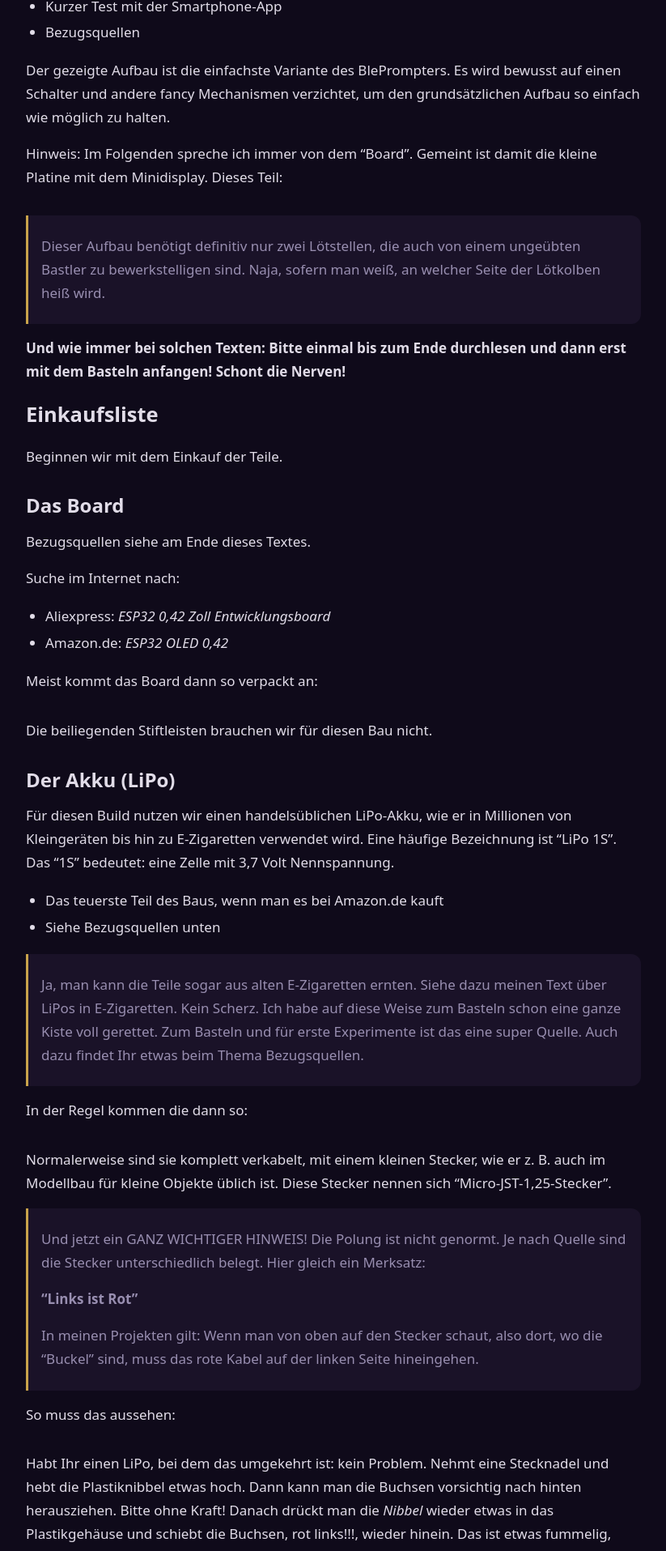
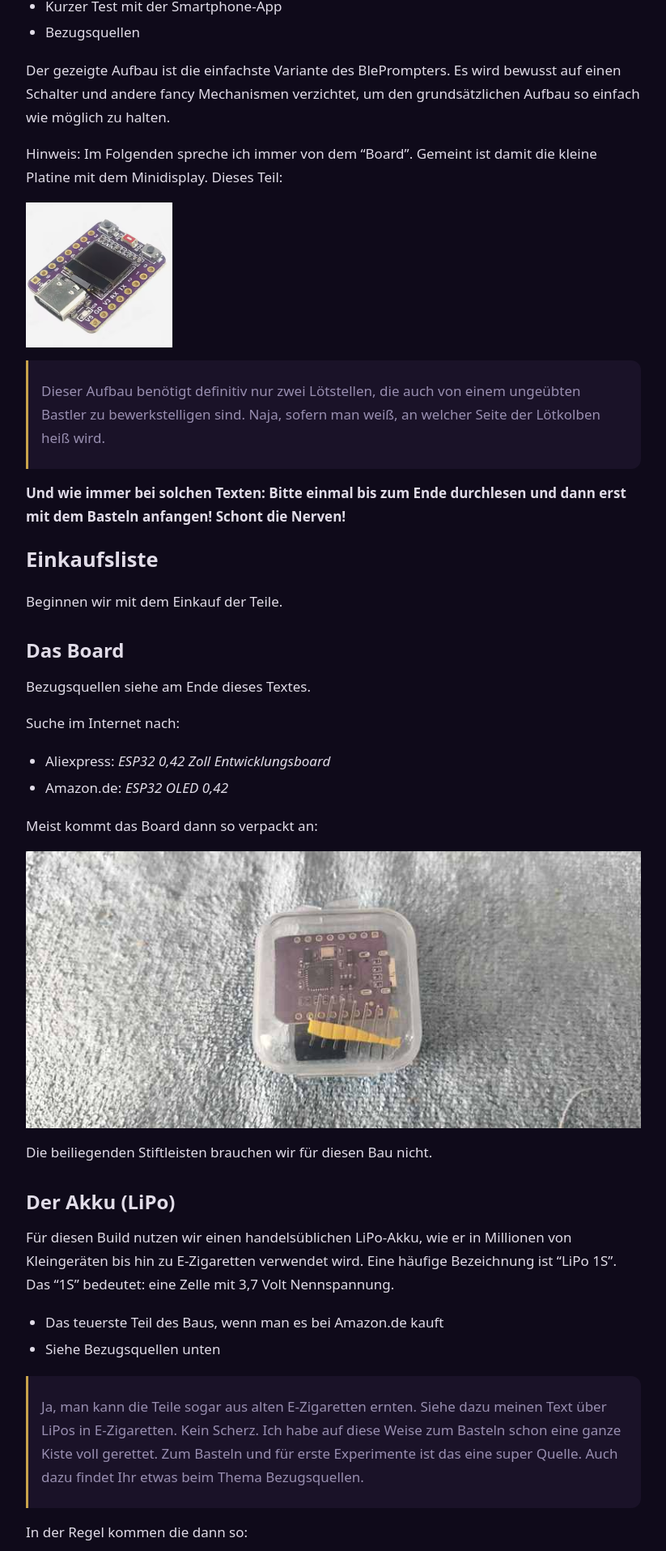
Before and after one commit to hesspet/Zauberhaft, a Jekyll site: the page built from _artikel/2026-06-09-bleprompter-einbau-komplette-anleitung.md, in a window 1280 px wide. Shown: the part 857-2772 px from the top of the page at 81% size, without its empty margins (228-1051 px from the left). Built offline with Jekyll 4.4.1, drawn with Linux system fonts in a browser that asks for light colours.

Commit message:
bilder eingestellt

```diff
--- a/_artikel/2026-06-09-bleprompter-einbau-komplette-anleitung.md
+++ b/_artikel/2026-06-09-bleprompter-einbau-komplette-anleitung.md
@@ -15,7 +15,7 @@ status: "fertig"
 difficulty:
 ---
 
-[PDF-Version dieses Textes](./../assets/blog/images/articles/bleprompter-einbau-komplette-anleitung/bleprompter-einbau-komplette-anleitung.pdf)
+[PDF-Version dieses Textes](../../assets/blog/images/articles/bleprompter-einbau-komplette-anleitung/bleprompter-einbau-komplette-anleitung.pdf)
 
 Version 1
 
@@ -34,7 +34,7 @@ Der gezeigte Aufbau ist die einfachste Variante des BlePrompters. Es wird bewuss
 
 Hinweis: Im Folgenden spreche ich immer von dem "Board". Gemeint ist damit die kleine Platine mit dem Minidisplay. Dieses Teil:
 
-![](./../assets/blog/images/articles/bleprompter-einbau-komplette-anleitung/001_DasBoard.png)
+![](../../assets/blog/images/articles/bleprompter-einbau-komplette-anleitung/001_DasBoard.png)
 
 > Dieser Aufbau benötigt definitiv nur zwei Lötstellen, die auch von einem ungeübten Bastler zu bewerkstelligen sind. Naja, sofern man weiß, an welcher Seite der Lötkolben heiß wird.
 
@@ -55,7 +55,7 @@ Suche im Internet nach:
 
 Meist kommt das Board dann so verpackt an:
 
-![](./../assets/blog/images/articles/bleprompter-einbau-komplette-anleitung/002_DasBoard.jpg)
+![](../../assets/blog/images/articles/bleprompter-einbau-komplette-anleitung/002_DasBoard.jpg)
 
 Die beiliegenden Stiftleisten brauchen wir für diesen Bau nicht.
 
@@ -70,7 +70,7 @@ Für diesen Build nutzen wir einen handelsüblichen LiPo-Akku, wie er in Million
 
 In der Regel kommen die dann so:
 
-![](./../assets/blog/images/articles/bleprompter-einbau-komplette-anleitung/003_DerLipo.jpg)
+![](../../assets/blog/images/articles/bleprompter-einbau-komplette-anleitung/003_DerLipo.jpg)
 
 Normalerweise sind sie komplett verkabelt, mit einem kleinen Stecker, wie er z. B. auch im Modellbau für kleine Objekte üblich ist. Diese Stecker nennen sich "Micro-JST-1,25-Stecker".
 
@@ -82,7 +82,7 @@ Normalerweise sind sie komplett verkabelt, mit einem kleinen Stecker, wie er z.
 
 So muss das aussehen:
 
-![](./../assets/blog/images/articles/bleprompter-einbau-komplette-anleitung/004_Links_ist_Rot.jpg)
+![](../../assets/blog/images/articles/bleprompter-einbau-komplette-anleitung/004_Links_ist_Rot.jpg)
 
 Habt Ihr einen LiPo, bei dem das umgekehrt ist: kein Problem. Nehmt eine Stecknadel und hebt die Plastiknibbel etwas hoch. Dann kann man die Buchsen vorsichtig nach hinten herausziehen. Bitte ohne Kraft! Danach drückt man die *Nibbel* wieder etwas in das Plastikgehäuse und schiebt die Buchsen, rot links!!!, wieder hinein. Das ist etwas fummelig, aber keine Raketentechnik.
 
@@ -98,7 +98,7 @@ Mal sehen, ob wir einen Weg finden, ein paar davon in kleinen Stückzahlen weite
 
 Sieht so aus:
 
-![](./../assets/blog/images/articles/bleprompter-einbau-komplette-anleitung/005_maenlicher_verbinder.jpg)
+![](../../assets/blog/images/articles/bleprompter-einbau-komplette-anleitung/005_maenlicher_verbinder.jpg)
 
 > Das ist das Teil, das dann an das Board gelötet werden muss ...
 
@@ -108,7 +108,7 @@ Naja, die brauchen wir auch für unseren Bau.
 
 > Bezugsquelle: Üblicherweise in dieser magischen Küchenschublade ganz unten, wo nach ein paar Jahren eh keiner mehr weiß, was da alles an Schätzen drin ist.
 
-![](./../assets/blog/images/articles/bleprompter-einbau-komplette-anleitung/006_TheBox.jpg)
+![](../../assets/blog/images/articles/bleprompter-einbau-komplette-anleitung/006_TheBox.jpg)
 
 ## Dinge, die man normalerweise schon hat
 
@@ -129,7 +129,7 @@ Also: auspacken und anstecken. Für einen reinen Funktionstest tut es auch ein U
 
 Wenn alles geklappt hat, sieht das dann so aus:
 
-![](./../assets/blog/images/articles/bleprompter-einbau-komplette-anleitung/007_feuer_frei.jpg)
+![](../../assets/blog/images/articles/bleprompter-einbau-komplette-anleitung/007_feuer_frei.jpg)
 
 Die Anzeige im Display kann je nach Quelle etwas anders aussehen. Das ist egal. Hauptsache, das Display zeigt etwas an.
 
@@ -149,13 +149,13 @@ Also zurück zu Windows:
 
 Es gibt in Windows ein Systemprogramm namens Gerätemanager. Das startet Ihr:
 
-![](./../assets/blog/images/articles/bleprompter-einbau-komplette-anleitung/008_Geraetemanager.png)
+![](../../assets/blog/images/articles/bleprompter-einbau-komplette-anleitung/008_Geraetemanager.png)
 
 Dann seht Ihr diese Ansicht.
 
 In der Sektion "Anschlüsse (COM & LPT)" solltet Ihr ...
 
-![009\_Ansicht\_GM](./../assets/blog/images/articles/bleprompter-einbau-komplette-anleitung/009_Ansicht_GM.png)
+![009\_Ansicht\_GM](../../assets/blog/images/articles/bleprompter-einbau-komplette-anleitung/009_Ansicht_GM.png)
 
 ... in etwa so einen Eintrag sehen. Je nach Anwendung stehen dort aber auch mehrere Einträge. Welches ist nun unser wunderbares Board?
 
@@ -163,7 +163,7 @@ Zieht einfach den USB-Stecker ab. Der Eintrag, der dann verschwindet, das ist da
 
 Merkt Euch den Namen, der hinten steht. Also in diesem Fall *COM9*. Windows vergibt diese Nummern selbst.
 
-![010\_GM\_Detail](./../assets/blog/images/articles/bleprompter-einbau-komplette-anleitung/010_GM_Detail.png)
+![010\_GM\_Detail](../../assets/blog/images/articles/bleprompter-einbau-komplette-anleitung/010_GM_Detail.png)
 
 Ihr findet keinen Eintrag "Anschlüsse (COM & LPT)" oder es tut sich überhaupt nichts? Dann habt Ihr keine Verbindung mit dem Board. Das bedeutet: Wir können später keine Firmware aufspielen.
 
@@ -181,7 +181,7 @@ Fehlersuche:
 
 Nun interessiert uns an unserem Board die Stelle, an der der Strom hineinkommt.
 
-![](./../assets/blog/images/articles/bleprompter-einbau-komplette-anleitung/011_Loetaugen.jpg)
+![](../../assets/blog/images/articles/bleprompter-einbau-komplette-anleitung/011_Loetaugen.jpg)
 
 Wir finden:
 
@@ -205,21 +205,21 @@ So, das Erste ist geschafft. Ist Euer Akku geladen? Na dann los, das Board sprin
 
 So, Kabel angelötet und gleich mal an den Akku gesteckt. Das Board springt wieder an. Das solltet Ihr auch machen, wenn Ihr das Board und das Kabel verheiratet habt.
 
-![](./../assets/blog/images/articles/bleprompter-einbau-komplette-anleitung/012_Geloetet.jpg)
+![](../../assets/blog/images/articles/bleprompter-einbau-komplette-anleitung/012_Geloetet.jpg)
 
 Hier noch mal ein Blick auf die Rückseite. Man sieht es nicht besonders gut: Ich leite die Kabel in so einem Fall meist an den Lötaugen entlang, nutze einen Hartkleber und klebe die Kabel an die Platine. Es geht hier nicht um Schönheit. Wir bauen etwas, das auf der Bühne auch mal eine etwas rauere Behandlung ertragen kann. Manche Bastler fixieren das mit Heißkleber. Geht auch. Hauptsache, die Lötstelle wird mechanisch entlastet. Die Lötaugen können mit dem Lötzinn zusammen abreißen. Das brauchen wir nicht. Bitte aber keinen Klebstoff auf die Bauteile. Die werden warm und wollen ihre Wärme an die Luft abgeben. Das sollten wir ihnen nicht mit einer Schicht aus Klebstoff verwehren, auch wenn wir das Board später noch mit etwas Klebeband vor Kurzschlüssen sichern.
 
-![013_Geloetet](./../assets/blog/images/articles/bleprompter-einbau-komplette-anleitung/013_Geloetet.jpg)
+![013_Geloetet](../../assets/blog/images/articles/bleprompter-einbau-komplette-anleitung/013_Geloetet.jpg)
 
 ## Stellprobe
 
 Nun denn, passt noch alles in die Streichholzbox? Ja. Die LiPo-Kabel, die ich jetzt nicht kürzen wollte, habe ich unter dem Board aufgewickelt. Das hat einen netten Nebeneffekt: Sie wirken wie eine Feder und drücken somit das Board nach oben, dort, wo jetzt der Ausschnitt für das Sichtfenster schon grob angezeichnet ist.
 
-![014_rin_de_mit](./../assets/blog/images/articles/bleprompter-einbau-komplette-anleitung/014_rin_de_mit.jpg)
+![014_rin_de_mit](../../assets/blog/images/articles/bleprompter-einbau-komplette-anleitung/014_rin_de_mit.jpg)
 
 Schnell mal ein Fenster reingeschnitten und ...
 
-![](./../assets/blog/images/articles/bleprompter-einbau-komplette-anleitung/015_nun_isses_drin.jpg)
+![](../../assets/blog/images/articles/bleprompter-einbau-komplette-anleitung/015_nun_isses_drin.jpg)
 
 Fertig ist die Laube.
 
@@ -253,7 +253,7 @@ Dazu wenden wir uns an diese Webseite:
 
 https://hesspet.github.io/Zauberhaft/
 
-![](./../assets/blog/images/articles/bleprompter-einbau-komplette-anleitung/020_Web1.png)
+![](../../assets/blog/images/articles/bleprompter-einbau-komplette-anleitung/020_Web1.png)
 
 Wenn Ihr diesen Text nicht gerade irgendwoher bekommen habt, dann seid Ihr genau auf unserer kleinen Webpräsenz.
 
@@ -261,13 +261,13 @@ Wir gehen auf die Seite "**DOWNLOADS**".
 
 Dort finden wir das Kapitel "**ESP32 Firmware**".
 
-![](./../assets/blog/images/articles/bleprompter-einbau-komplette-anleitung/021_Web2.png)
+![](../../assets/blog/images/articles/bleprompter-einbau-komplette-anleitung/021_Web2.png)
 
 Wir gehen zur Übersicht ...
 
 Und dort finden wir die aktuelle Version des BlePrompter, also der Software, die Kommandos via "Bluetooth Low Energy" empfangen kann.
 
-![](./../assets/blog/images/articles/bleprompter-einbau-komplette-anleitung/022_Web3.png)
+![](../../assets/blog/images/articles/bleprompter-einbau-komplette-anleitung/022_Web3.png)
 
 > Was jetzt kommt, geht nur auf dem Desktoprechner, an dem Ihr das Board angeschlossen habt.
 
@@ -277,7 +277,7 @@ Wenn Ihr auf "**Installieren**" klickt, öffnet sich ein Modul, das ich nicht ge
 
 Es erscheint:
 
-![](./../assets/blog/images/articles/bleprompter-einbau-komplette-anleitung/030_ESPFlasher1.png)
+![](../../assets/blog/images/articles/bleprompter-einbau-komplette-anleitung/030_ESPFlasher1.png)
 
 Aua, yo, vielleicht sollten wir unser Board auch wieder per USB an unseren Desktoprechner hängen.
 
@@ -289,11 +289,11 @@ Also: "**LiPo abmachen und dann erst USB anstecken!**"
 
 Nach kurzer Zeit erscheint dann dieser Text:
 
-![](./../assets/blog/images/articles/bleprompter-einbau-komplette-anleitung/031_ESP Fehler1.png)
+![](../../assets/blog/images/articles/bleprompter-einbau-komplette-anleitung/031_ESP Fehler1.png)
 
 Also los, steckt das Board wieder an Euren Rechner und klickt "**Try Again**".
 
-![](./../assets/blog/images/articles/bleprompter-einbau-komplette-anleitung/032_ESP.png)
+![](../../assets/blog/images/articles/bleprompter-einbau-komplette-anleitung/032_ESP.png)
 
 Na, das sieht schon besser aus. Ihr erinnert Euch, die COM? Genau, die taucht hier wieder auf. Die Meldung sollte so in der Art aussehen. Ihr wählt jetzt einfach Euer Board aus und klickt dann "**Verbinden**".
 
@@ -301,7 +301,7 @@ Es kommt kurz eine Anzeige "**Connecting**" ...
 
 Und dann werdet Ihr das letzte Mal gefragt, ob Ihr die Firmware auf das Board schreiben wollt.
 
-![](./../assets/blog/images/articles/bleprompter-einbau-komplette-anleitung/033_ESP.png)
+![](../../assets/blog/images/articles/bleprompter-einbau-komplette-anleitung/033_ESP.png)
 
 > Wollt Ihr? Bestimmt, wenn Ihr bis hier durchgehalten habt ...
 >
@@ -311,25 +311,25 @@ Klickt auf "**Install BlePrompter** ..." und die Magie des Flashens beginnt ...
 
 > Nee, nochmal fragen ... was denken sich manche Programmierer? Anwender sind doof?
 
-![](./../assets/blog/images/articles/bleprompter-einbau-komplette-anleitung/034_ESP.png)
+![](../../assets/blog/images/articles/bleprompter-einbau-komplette-anleitung/034_ESP.png)
 
 Also ... jetzt noch mal "**Klicke Install**" ...
 
 ... und los geht es. Bitte anschnallen, Ihr Pilot übernimmt alles ...
 
-![](./../assets/blog/images/articles/bleprompter-einbau-komplette-anleitung/035_ESP.png)
+![](../../assets/blog/images/articles/bleprompter-einbau-komplette-anleitung/035_ESP.png)
 
-![036_ESO](./../assets/blog/images/articles/bleprompter-einbau-komplette-anleitung/036_ESO.png)
+![036_ESO](../../assets/blog/images/articles/bleprompter-einbau-komplette-anleitung/036_ESO.png)
 
-![037_ESP](./../assets/blog/images/articles/bleprompter-einbau-komplette-anleitung/037_ESP.png)
+![037_ESP](../../assets/blog/images/articles/bleprompter-einbau-komplette-anleitung/037_ESP.png)
 
 Wir setzen zur Landung an.
 
-![038_ESP](./../assets/blog/images/articles/bleprompter-einbau-komplette-anleitung/038_ESP.png)
+![038_ESP](../../assets/blog/images/articles/bleprompter-einbau-komplette-anleitung/038_ESP.png)
 
 Und so in der Art sollte Euch jetzt direkt **kurz** nach dem Flashen das Display begrüßen ...
 
-![](./../assets/blog/images/articles/bleprompter-einbau-komplette-anleitung/040_hurra.jpg)
+![](../../assets/blog/images/articles/bleprompter-einbau-komplette-anleitung/040_hurra.jpg)
 
 Holt Euch eine Lupe - da steht sowas wie:
 
```
